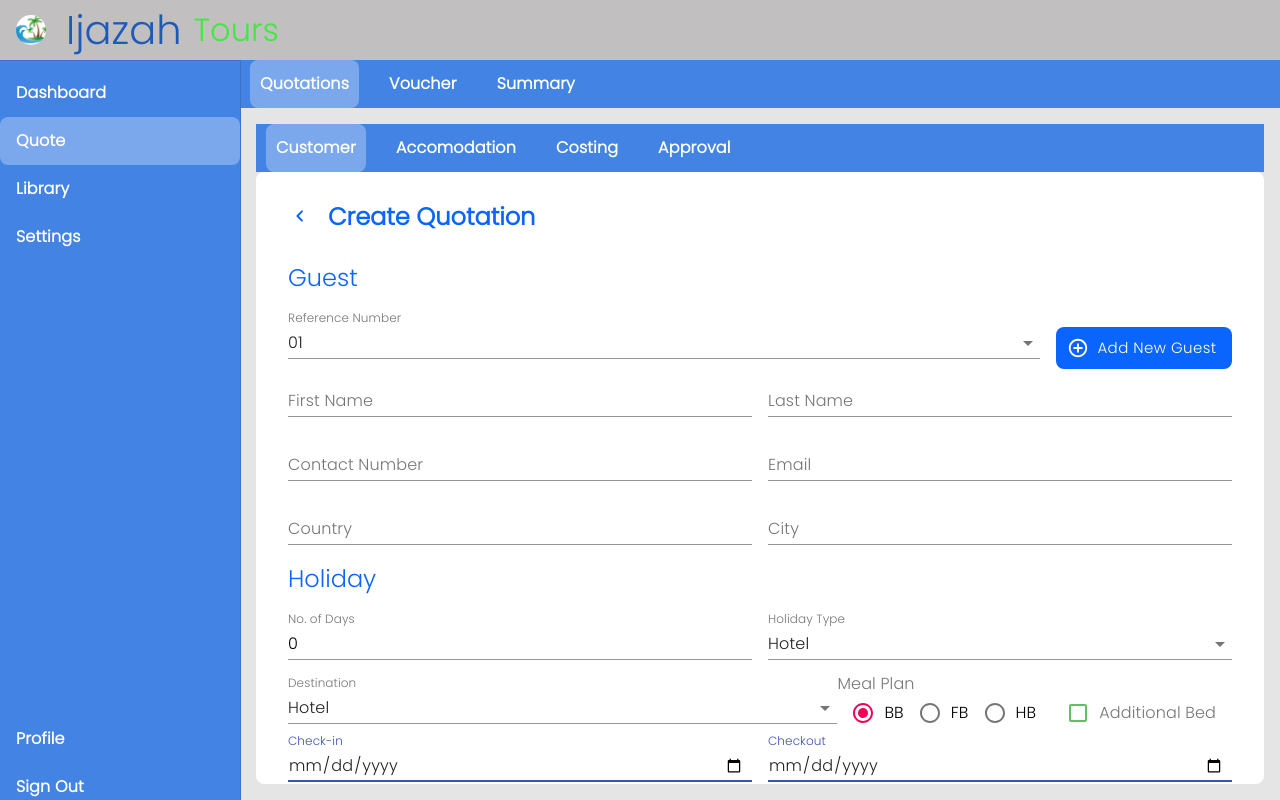
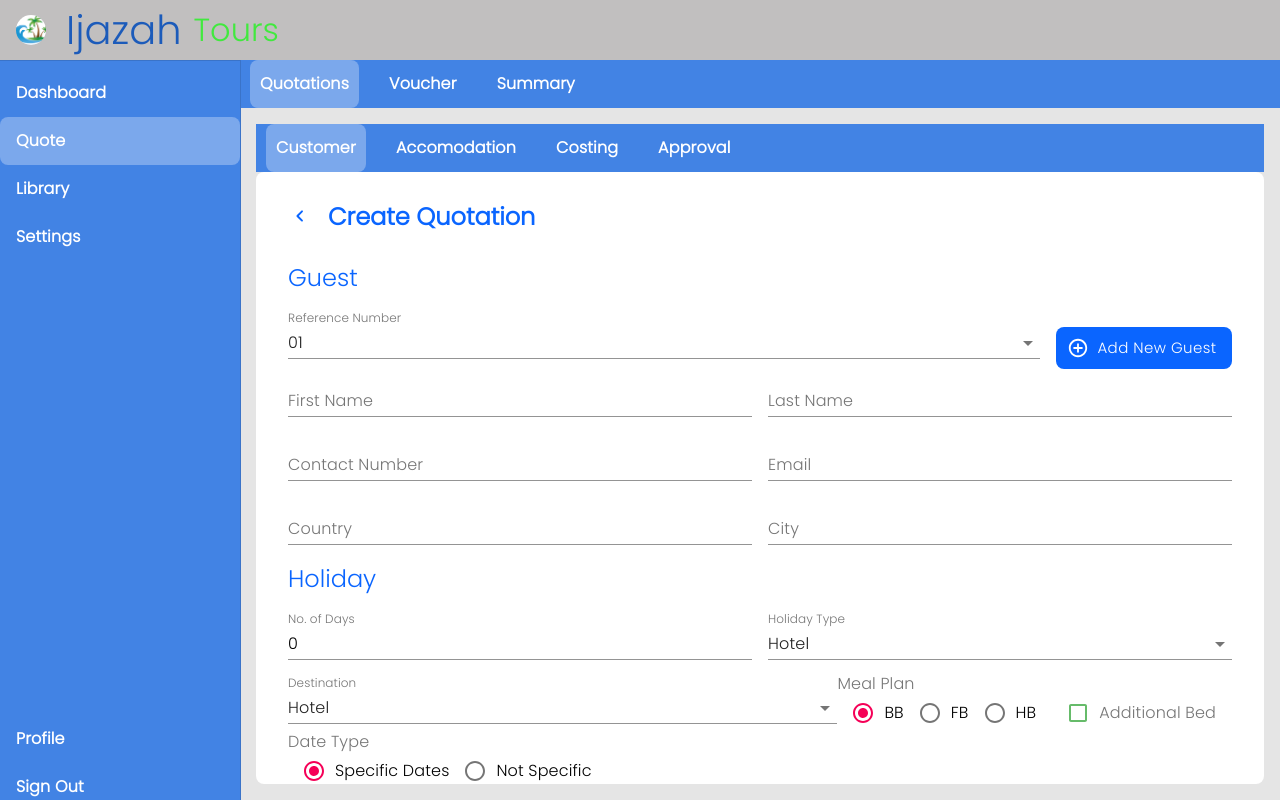
Before and after one commit to Ammar-Raneez/Ijazah_Tours, a React (Create React App) app: page /quote/quotations/create/customer in a window 1280 px wide. Built offline with nearby package versions, Linux system fonts and the light colour scheme.

Commit message:
feat: add specific date check

```diff
--- a/src/atoms/TextFieldAtom.tsx
+++ b/src/atoms/TextFieldAtom.tsx
@@ -49,7 +49,7 @@ function TextFieldAtom({
   ...props
 }: TextFieldAtomProps) {
   const removeBgSelect = disableUnderline === false ? 'true' : 'false';
-  const removeBgTextField = type === 'date' ? 'true' : 'false';
+  const removeBgTextField = type === 'date' || type === 'month' ? 'true' : 'false';
 
   const inputProps = adornmentposition === 'start'
     ? {
@@ -58,7 +58,7 @@ function TextFieldAtom({
           {props.children}
         </InputAdornment>
       ),
-      disableUnderline: type !== 'date',
+      disableUnderline: type !== 'date' && type !== 'month',
     }
     : {
       endAdornment: (
@@ -66,7 +66,7 @@ function TextFieldAtom({
           {props.children}
         </InputAdornment>
       ),
-      disableUnderline: type !== 'date',
+      disableUnderline: type !== 'date' && type !== 'month',
     };
 
   return !select ? (
--- a/src/pages/quote/quotation/create-quotation/Customer.tsx
+++ b/src/pages/quote/quotation/create-quotation/Customer.tsx
@@ -39,6 +39,11 @@ const mealPlanOptions = [
   { label: 'HB', value: 'HB' },
 ];
 
+const dateTypeOptions = [
+  { label: 'Specific Dates', value: 'specific-dates' },
+  { label: 'Not Specific', value: 'not-specific' },
+];
+
 function Customer() {
   const [refNum, setRefNum] = useState(QUOTATIONS_REFERENCE_DATA[0].value);
   const [firstName, setFirstName] = useState('');
@@ -52,6 +57,7 @@ function Customer() {
   const [mealPlan, setMealPlan] = useState(mealPlanOptions[0].value);
   const [additionalBed, setAdditionalBed] = useState(false);
 
+  const [dateType, setDateType] = useState(dateTypeOptions[0].value);
   const [checkin, setCheckin] = useState('');
   const [checkout, setCheckout] = useState('');
   // const [adults, setAdults] = useState(0);
@@ -381,9 +387,21 @@ function Customer() {
         <DivAtom
           style={{
             ...quoteCreateQuoteStyles.multiFieldContainer,
-            flexDirection: width < 600 ? 'column' : 'row',
+            flexDirection: 'column',
           }}
         >
+          <RadioButtonGroup
+            title="Date Type"
+            options={dateTypeOptions}
+            value={dateType}
+            radioGroupStyle={{
+              ...quoteCreateQuoteStyles.radioBtnContainer,
+              margin: width < 600 ? '0' : '0 1rem',
+            }}
+            onChange={(e) => setDateType(e.target.value)}
+          />
+          {dateType === dateTypeOptions[0].value ? (
+            <DivAtom>
               <TextFieldAtom
                 variant="standard"
                 size="medium"
@@ -422,6 +440,48 @@ function Customer() {
                 type="date"
               />
             </DivAtom>
+          ) : (
+            <DivAtom>
+              <TextFieldAtom
+                variant="standard"
+                size="medium"
+                label="Check-in"
+                value={checkin}
+                onChange={(e: ChangeEvent<HTMLTextAreaElement>) => setCheckin(e.target.value)
+                }
+                adornmentposition="end"
+                style={{
+                  ...libraryStyles.textField,
+                  flex: 1,
+                  width: width < 600 ? '100%' : 'auto',
+                  margin: width < 600 ? '0 0 1rem 0' : '0 1rem 0 0',
+                }}
+                disableUnderline={false}
+                select={false}
+                focused
+                type="month"
+              />
+              <TextFieldAtom
+                variant="standard"
+                size="medium"
+                label="Checkout"
+                value={checkout}
+                onChange={(e: ChangeEvent<HTMLTextAreaElement>) => setCheckout(e.target.value)
+                }
+                adornmentposition="end"
+                style={{
+                  ...libraryStyles.textField,
+                  flex: 1,
+                  width: width < 600 ? '100%' : 'auto',
+                }}
+                disableUnderline={false}
+                select={false}
+                focused
+                type="month"
+              />
+            </DivAtom>
+          )}
+        </DivAtom>
       </DivAtom>
       <DivAtom
         style={{
```
Lines whose indentation alone changed are shown as unchanged.
